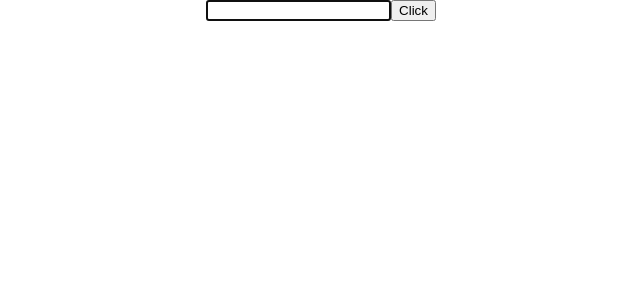
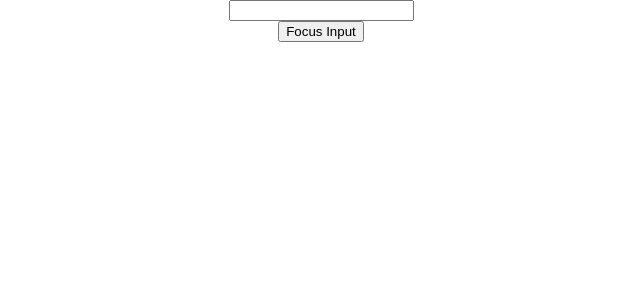
Before and after one commit to jegbune/React.useState, a React (Create React App) app: page / in a window 1280 px wide. Shown: the top 300 px of the page, without its empty margins (319-959 px from the left). Built offline with nearby package versions, Linux system fonts and the light colour scheme.

Commit message:
React lesson on Input Ref and Forward Ref

```diff
--- a/src/App.js
+++ b/src/App.js
@@ -21,12 +21,14 @@
 import PureComp from "./components/PureComp";
 import ParentComp from "./components/ParentComp";
 import RefsDemo from "./components/RefsDemo";
+import FRParentInput from "./components/FRParentInput";
 
 class App extends Component {
   render()  {
     return (
       <div className="App">
-        <RefsDemo />
+        <FRParentInput />
+        {/* <RefsDemo /> */}
         {/* <ParentComp/> */}
         {/* <Table/> */}
         {/* <FragmentDemo /> */}
--- /dev/null
+++ b/src/components/FRInput.js
@@ -0,0 +1,19 @@
+import React from 'react'
+
+// function FRInput() {
+//     return (
+//             <div>
+//                 <input type='text' />
+//             </div>
+//     )
+// }
+
+const FRInput = React.forwardRef ((props, ref) => {
+    return(
+        <div>
+            <input type='text' ref={ref} />
+        </div>
+    )
+})
+
+export default FRInput
--- /dev/null
+++ b/src/components/FRParentInput.js
@@ -0,0 +1,25 @@
+import React, { PureComponent } from 'react'
+import FRInput from './FRInput'
+
+class FRParentInput extends PureComponent {
+    constructor(props) {
+        super(props)
+        this.inputRef = React.createRef()
+
+    }
+
+    clickHandler = () => {
+        this.inputRef.current.focus()
+    }
+
+    render() {
+        return (
+            <div>
+                <FRInput  ref={this.inputRef} />
+                <button onClick={this.clickHandler}>Focus Input</button>
+            </div>
+        )
+    }
+}
+
+export default FRParentInput
--- a/src/components/RefsDemo.js
+++ b/src/components/RefsDemo.js
@@ -4,12 +4,18 @@
     constructor(props) {
         super(props)
         this.inputRef = React.createRef()
-
+        this.cbRef = null
+        this.setCbRef= element => {
+            this.cbRef = element
+        }
         }
 
         componentDidMount(){
-            this.inputRef.current.focus()
-            console.log(this.inputRef)
+            if(this.cbRef) {
+                this.cbRef.focus()
+            }
+            // this.inputRef.current.focus()
+            // console.log(this.inputRef)
         }
 
         clickHandler= () =>{
@@ -21,7 +27,9 @@
         return (
             <>
             <input type='text' ref={this.inputRef} />
-            <button onClick={this.clickHandler}>Click</button>
+            <input type='text' ref={this.setCbRef} />
+            <button onClick={this.clickHandler}>Click me</button>
+            <p> this is good</p>
             </>
         )
     }
```
